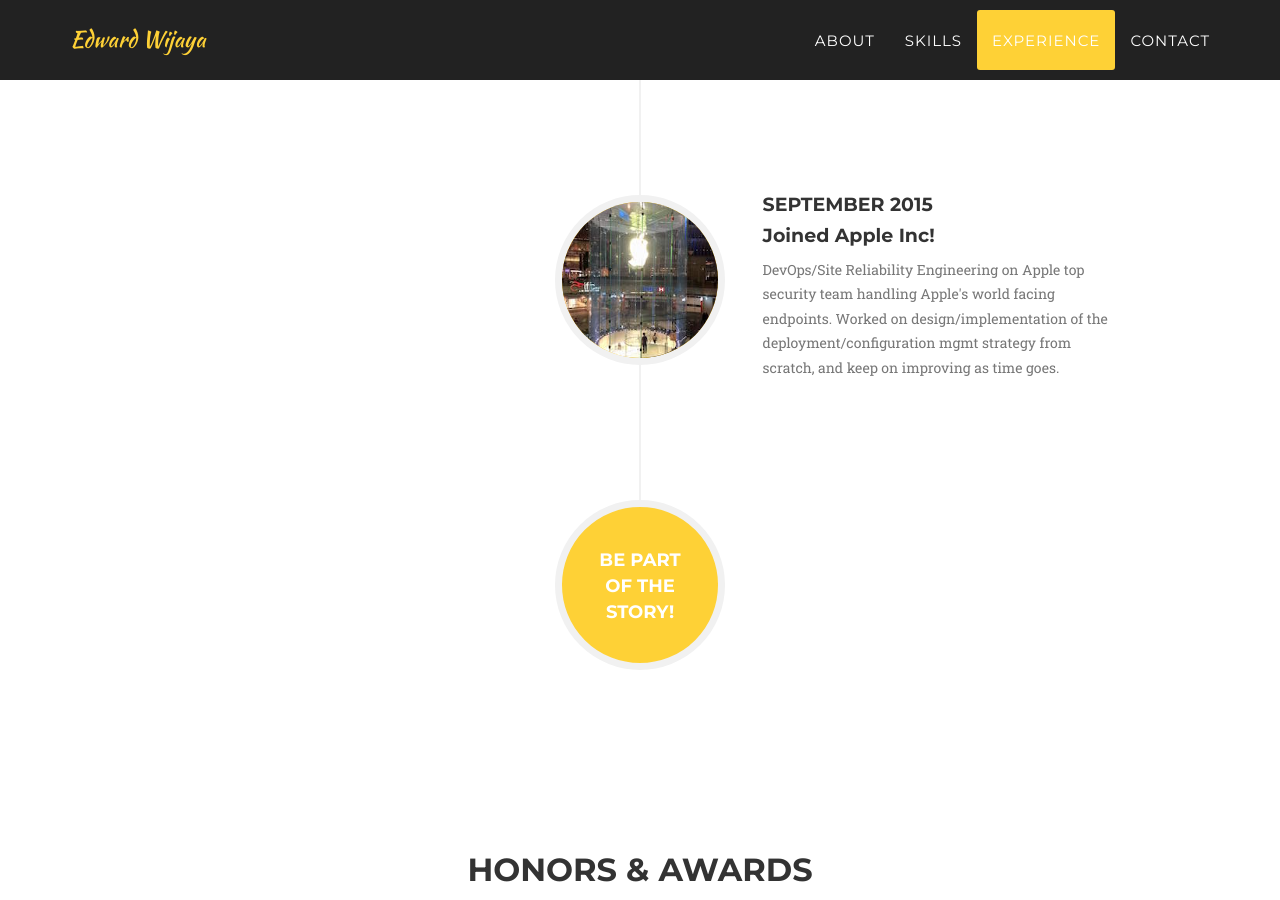
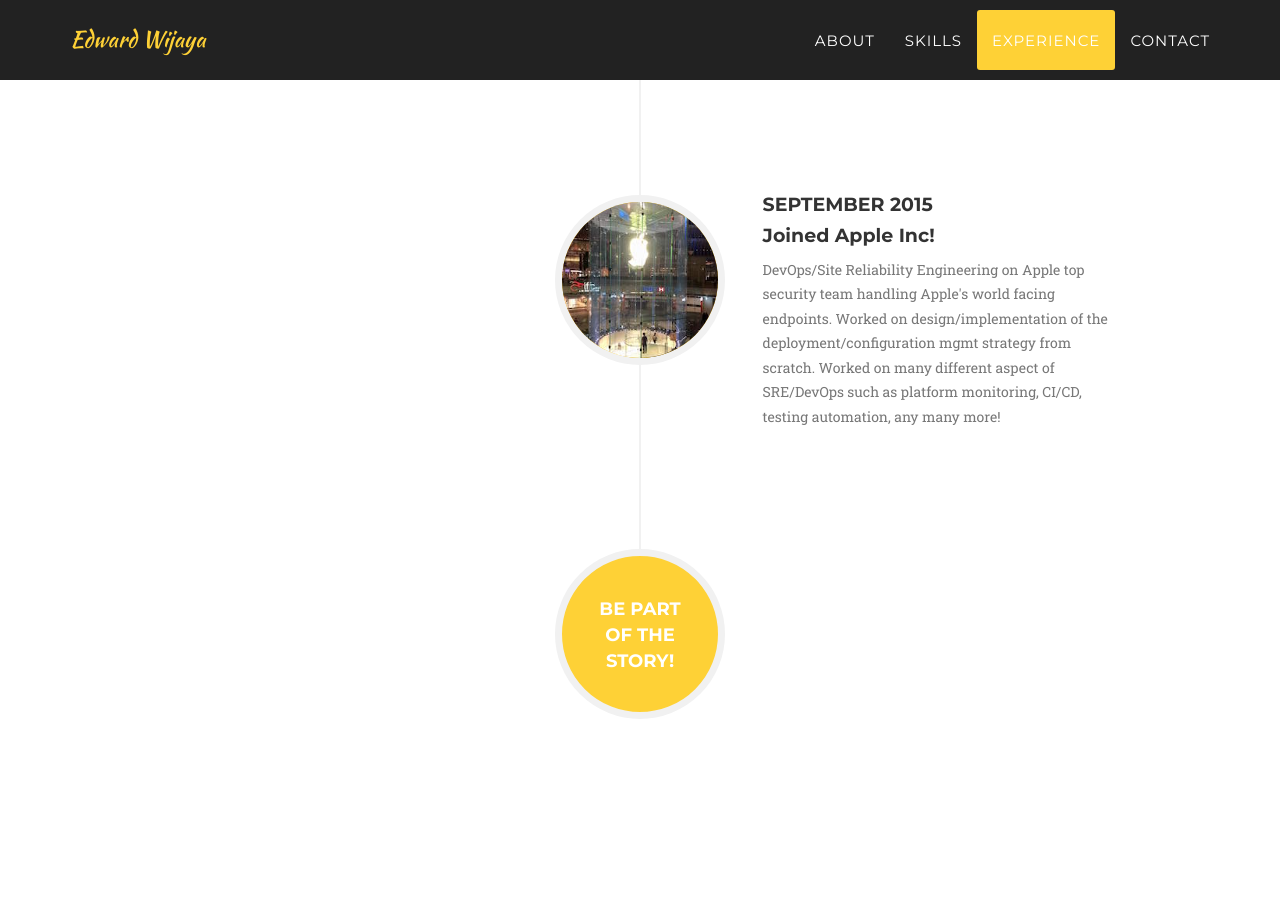
Before and after one commit to edwardwijaya/edwardwijaya.github.io, a Jekyll site: the page built from index.html, in a window 1280 px wide and 900 px high, scrolled down 3990 px. Built offline with Jekyll 4.4.1, drawn with Linux system fonts in a browser that asks for light colours; some web fonts are replaced.

Commit message:
Update experience.html

```diff
--- a/_includes/experience.html
+++ b/_includes/experience.html
@@ -62,7 +62,7 @@
                                     <h4 class="subheading">Joined Apple Inc!</h4>
                                 </div>
                                 <div class="timeline-body">
-                                    <p class="text-muted">DevOps/Site Reliability Engineering on Apple top security team handling Apple's world facing endpoints. Worked on design/implementation of the deployment/configuration mgmt strategy from scratch, and keep on improving as time goes.</p>
+                                    <p class="text-muted">DevOps/Site Reliability Engineering on Apple top security team handling Apple's world facing endpoints. Worked on design/implementation of the deployment/configuration mgmt strategy from scratch. Worked on many different aspect of SRE/DevOps such as platform monitoring, CI/CD, testing automation, any many more!</p>
                                 </div>
                             </div>
                         </li>
```
